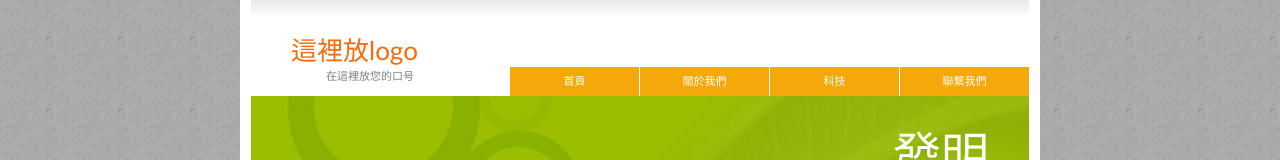
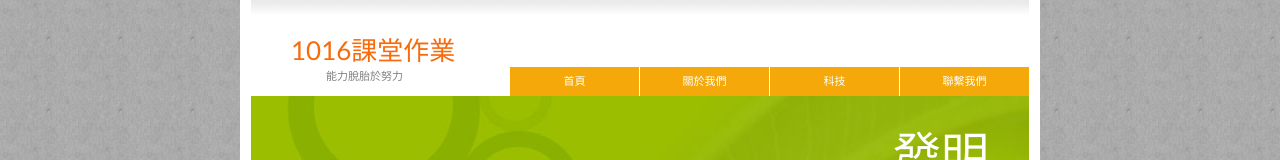
Before and after one commit to yuma1014/homework1016, a plain HTML site: page index.html in a window 1280 px wide. Shown: the top 160 px of the page. Drawn offline with Linux system fonts and the light colour scheme.

Commit message:
Update index.html

```diff
--- a/index.html
+++ b/index.html
@@ -10,8 +10,8 @@
     <div id="content">
       <div id="header">
         <div id="logo">
-          <h1>這裡放logo</h1>
-          <h4>在這裡放您的口号</h4>
+          <h1>1016課堂作業</h1>
+          <h4>能力脫胎於努力</h4>
         </div>
         <div id="links">
           <ul>
```
